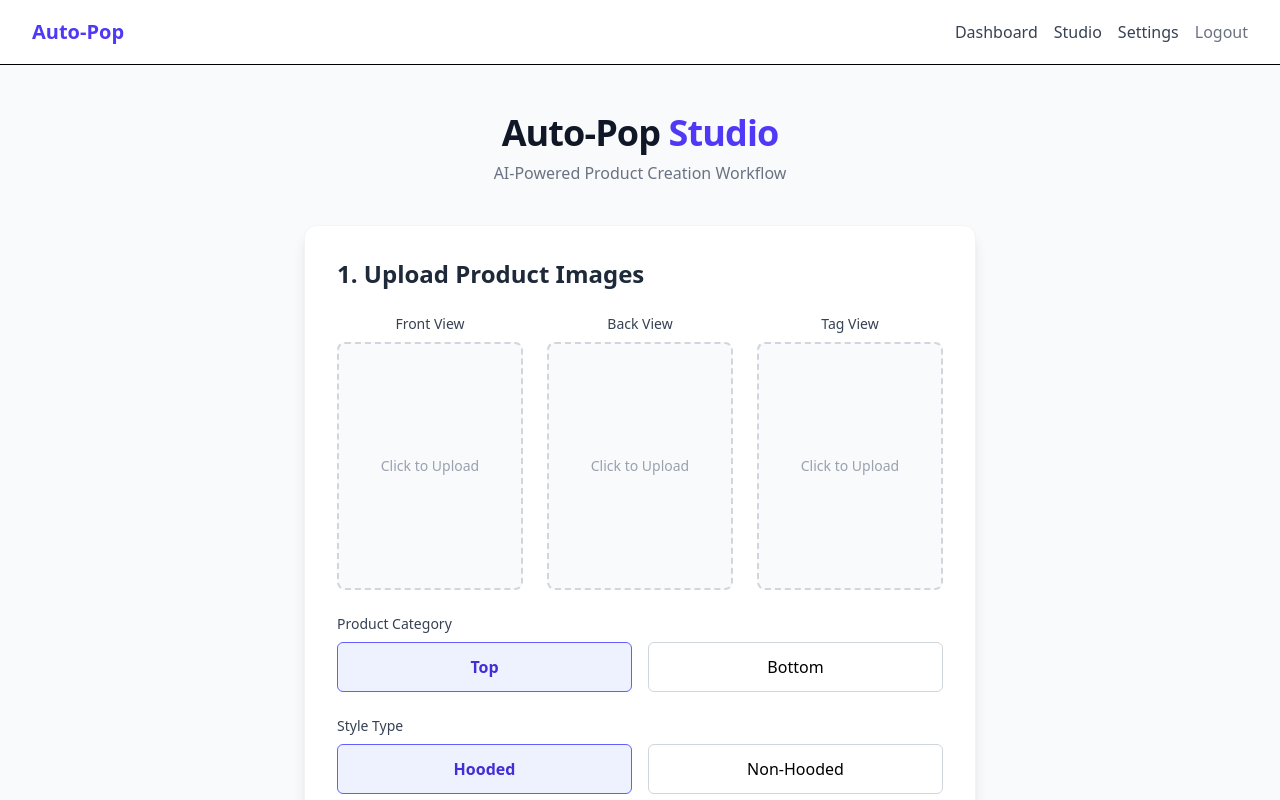
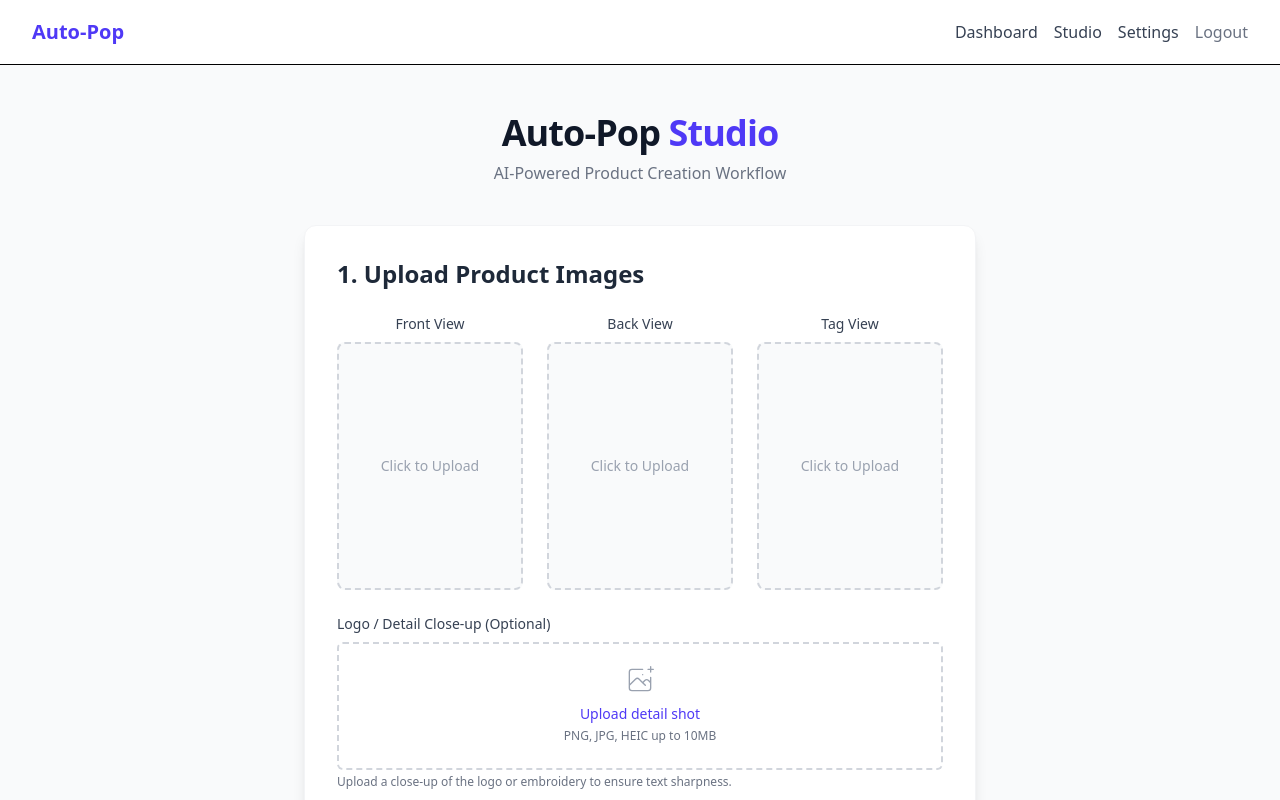
Before and after one commit to sethrhodes/auto-pop, a React (Vite) app in the folder frontend/: page /studio in a window 1280 px wide. Shown: the top 800 px of the page. Built offline with nearby package versions, Linux system fonts and the light colour scheme; sample sign-in values are in the browser's storage.

Commit message:
Fix: Add missing logo upload UI to frontend

```diff
--- a/frontend/src/components/UploadStep.jsx
+++ b/frontend/src/components/UploadStep.jsx
@@ -54,6 +54,36 @@
                             </div>
                         </div>
                     ))}
+                </div>
+
+                <div className="mb-8">
+                    <label className="block text-sm font-medium text-gray-700 mb-2">
+                        Logo / Detail Close-up (Optional)
+                    </label>
+                    <div className="mt-1 flex justify-center px-6 pt-5 pb-6 border-2 border-gray-300 border-dashed rounded-md hover:border-indigo-500 transition-colors bg-white">
+                        <div className="space-y-1 text-center">
+                            {images.logo ? (
+                                <div className="relative">
+                                    <p className="text-sm text-green-600 font-semibold">{images.logo.name}</p>
+                                    <button type="button" onClick={() => handleFileChange({ target: { files: [] } }, 'logo')} className="text-xs text-red-500 underline mt-1">Remove</button>
+                                </div>
+                            ) : (
+                                <>
+                                    <svg className="mx-auto h-8 w-8 text-gray-400" stroke="currentColor" fill="none" viewBox="0 0 48 48">
+                                        <path d="M28 8H12a4 4 0 00-4 4v20m32-12v8m0 0v8a4 4 0 01-4 4H12a4 4 0 01-4-4v-4m32-4l-3.172-3.172a4 4 0 00-5.656 0L28 28M8 32l9.172-9.172a4 4 0 015.656 0L28 28m0 0l4 4m4-24h8m-4-4v8m-12 4h.02" strokeWidth="2" strokeLinecap="round" strokeLinejoin="round" />
+                                    </svg>
+                                    <div className="flex text-sm text-gray-600 justify-center mt-2">
+                                        <label htmlFor="logo-upload" className="relative cursor-pointer bg-white rounded-md font-medium text-indigo-600 hover:text-indigo-500 focus-within:outline-none focus:ring-2 focus:ring-offset-2 focus:ring-indigo-500">
+                                            <span>Upload detail shot</span>
+                                            <input id="logo-upload" name="logo-upload" type="file" className="sr-only" onChange={(e) => handleFileChange(e, 'logo')} accept="image/*" />
+                                        </label>
+                                    </div>
+                                    <p className="text-xs text-gray-500">PNG, JPG, HEIC up to 10MB</p>
+                                </>
+                            )}
+                        </div>
+                    </div>
+                    <p className="text-xs text-gray-500 mt-1">Upload a close-up of the logo or embroidery to ensure text sharpness.</p>
                 </div>
 
                 <div>
```
